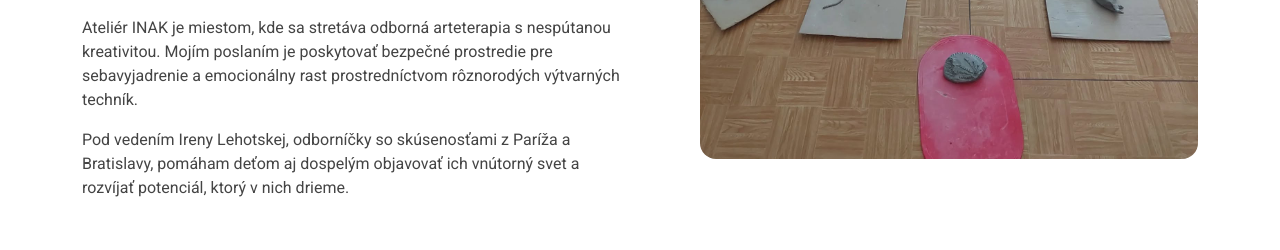
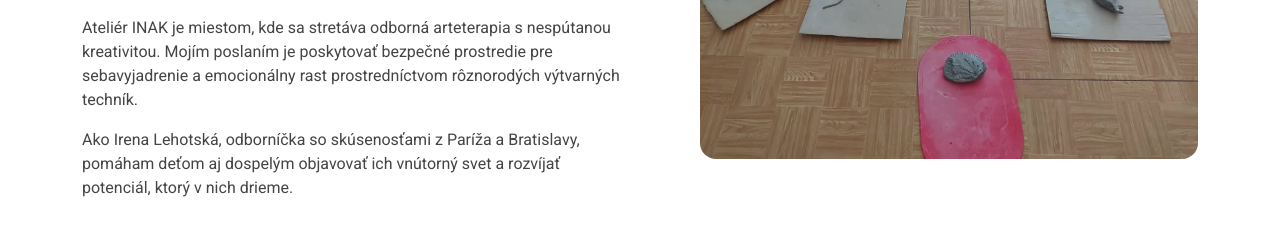
Before and after one commit to websolution4you/AtelierInak, a plain HTML site: page index.html in a window 1280 px wide. Shown: the part 1720-1970 px from the top of the page. Drawn offline with Linux system fonts and the light colour scheme; no server answers.

Commit message:
Fix grammar issue in about section (change to Ako Irena Lehotská...)

```diff
--- a/index.html
+++ b/index.html
@@ -123,7 +123,7 @@
             <p>Ateliér INAK je miestom, kde sa stretáva odborná arteterapia s nespútanou kreativitou. Mojím poslaním je
               poskytovať bezpečné prostredie pre sebavyjadrenie a emocionálny rast prostredníctvom rôznorodých
               výtvarných techník.</p>
-            <p>Pod vedením Ireny Lehotskej, odborníčky so skúsenosťami z Paríža a Bratislavy, pomáham deťom aj dospelým
+            <p>Ako Irena Lehotská, odborníčka so skúsenosťami z Paríža a Bratislavy, pomáham deťom aj dospelým
               objavovať ich vnútorný svet a rozvíjať potenciál, ktorý v nich drieme.</p>
           </div>
           <div class="col-lg-6" data-aos="fade-up" data-aos-delay="250">
```
